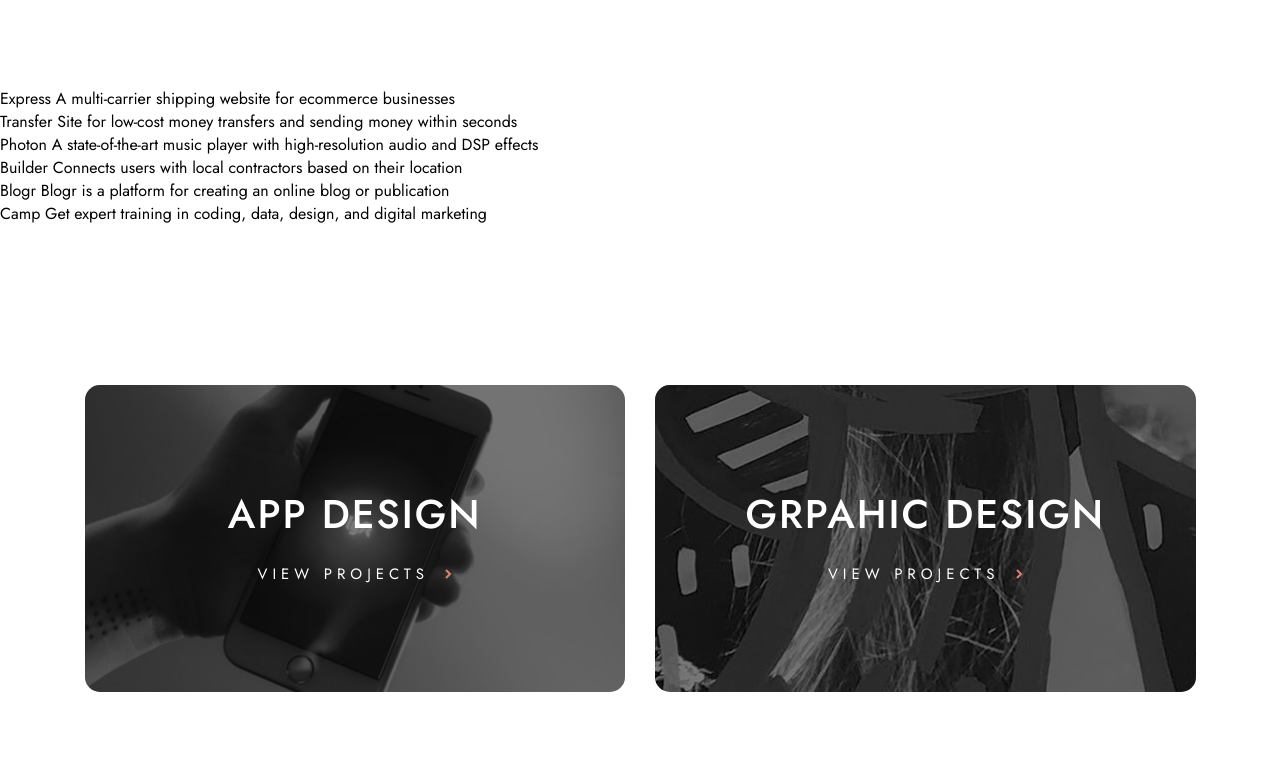
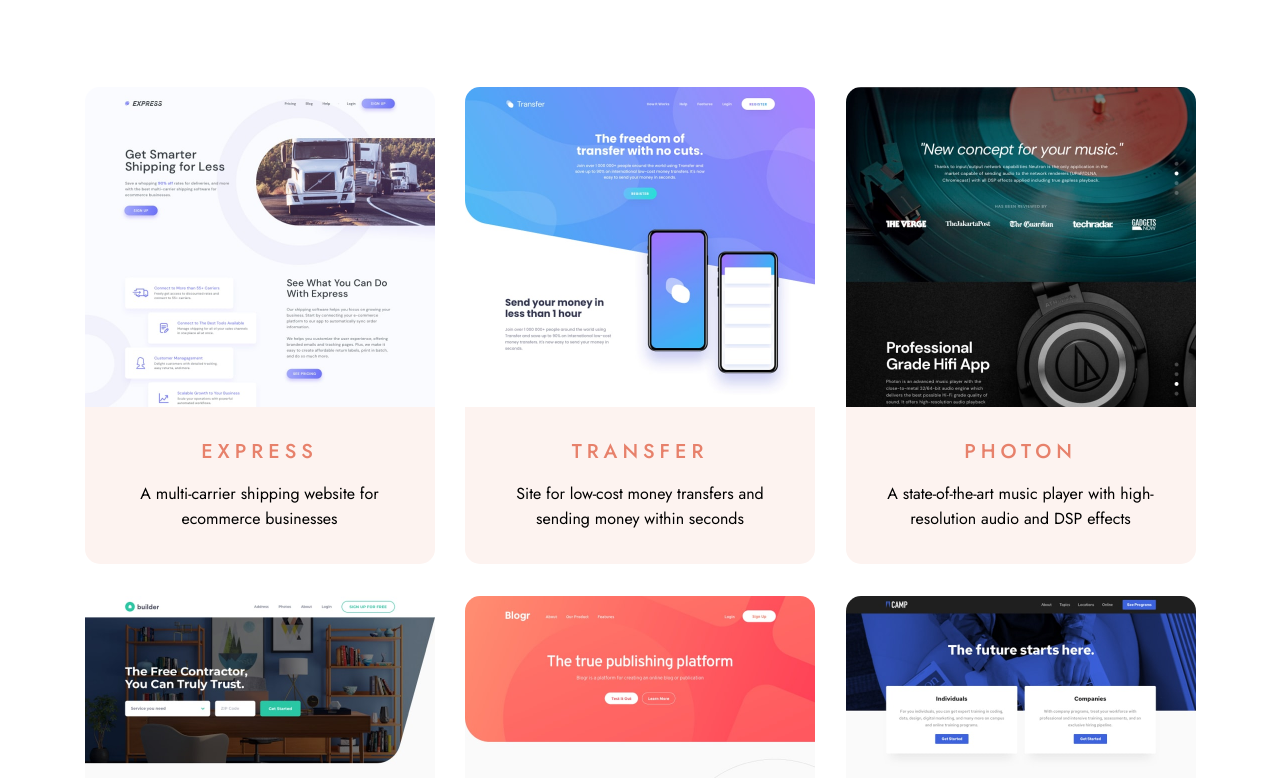
Before and after one commit to Andrparsons/designo, a Next.js app: page /web-design in a window 1280 px wide. Shown: the part 480-1258 px from the top of the page. Built offline with nearby package versions, Linux system fonts and the light colour scheme.

Commit message:
created card component and added to web-design

```diff
--- /dev/null
+++ b/components/Card/Card.js
@@ -0,0 +1,13 @@
+import styles from "./Card.module.css";
+
+export default function Card(props) {
+  return (
+    <div className={styles.card}>
+      <img src={props.imgSrc} alt="" className={styles.cardImg} />
+      <div className={styles.cardContent}>
+        <h3 className={styles.cardTitle}>{props.title}</h3>
+        <p className={styles.cardText}>{props.text}</p>
+      </div>
+    </div>
+  );
+}
--- /dev/null
+++ b/components/Card/Card.module.css
@@ -0,0 +1,80 @@
+.card {
+  border-radius: var(--borderRadiuslarge);
+  overflow: hidden;
+  cursor: pointer;
+  margin-bottom: 2.5rem;
+  display: flex;
+  flex-direction: column;
+}
+
+.card:last-child {
+  margin-bottom: 0;
+}
+
+.cardImg {
+  vertical-align: middle;
+}
+
+.cardContent {
+  text-align: center;
+  background-color: var(--cardBg);
+  padding: 2rem;
+}
+
+.card:hover .cardContent {
+  background-color: var(--highlightBg);
+  color: var(--textLight);
+}
+
+.card:hover .cardTitle {
+  color: var(--textLight);
+}
+
+.cardTitle {
+  color: var(--cardTitleText);
+}
+
+.cardText {
+  margin-top: 1rem;
+  font-size: 1rem;
+  line-height: 1.62;
+}
+
+@media (min-width: 550px) {
+  .card {
+    flex-direction: row;
+    max-width: 100%;
+    margin-bottom: 2rem;
+  }
+
+  .cardImg {
+    max-width: 339px;
+  }
+
+  .cardContent {
+    width: 100%;
+    display: flex;
+    justify-content: center;
+    flex-direction: column;
+  }
+}
+
+@media (min-width: 900px) {
+  .card {
+    flex-direction: column;
+    max-width: 350px;
+    margin: 0;
+  }
+
+  .card:last-child {
+    margin-bottom: 0;
+  }
+
+  .cardImg {
+    max-width: 100%;
+  }
+
+  .cardContent {
+    height: 100%;
+  }
+}
--- a/pages/web-design.js
+++ b/pages/web-design.js
@@ -4,6 +4,7 @@
 import Container from "../components/Container/Container";
 import CTA from "../components/CTA/CTA";
 import ProjectLink from "../components/ProjectLink/ProjectLink";
+import Card from "../components/Card/Card";
 
 export default function WebDesign() {
   return (
@@ -27,33 +28,49 @@
 
         {/* cards s/b components */}
         <section className={styles.cardSection}>
-          <div className={styles.card}>
-            Express A multi-carrier shipping website for ecommerce businesses
-          </div>
+          <Container>
+            <div className={styles.gridCardContainer}>
+              <Card
+                imgSrc="/web-design/desktop/image-express.jpg"
+                title="Express"
+                text="A multi-carrier shipping website for ecommerce businesses"
+              />
+              <Card
+                imgSrc="/web-design/desktop/image-transfer.jpg"
+                title="Transfer"
+                text="Site for low-cost money transfers and sending money
+              within seconds"
+              />
 
-          <div className={styles.card}>
-            Transfer Site for low-cost money transfers and sending money within
-            seconds
-          </div>
+              <Card
+                imgSrc="/web-design/desktop/image-photon.jpg"
+                title="Photon"
+                text="A state-of-the-art music player with high-resolution audio
+              and DSP effects"
+              />
 
-          <div className={styles.card}>
-            Photon A state-of-the-art music player with high-resolution audio
-            and DSP effects
-          </div>
+              <Card
+                imgSrc="/web-design/desktop/image-builder.jpg"
+                title="Builder"
+                text="Connects users with local contractors based on their
+              location"
+              />
 
-          <div className={styles.card}>
-            Builder Connects users with local contractors based on their
-            location
-          </div>
+              <Card
+                imgSrc="/web-design/desktop/image-blogr.jpg"
+                title="Blogr"
+                text="Blogr is a platform for creating an online blog or
+              publication"
+              />
 
-          <div className={styles.card}>
-            Blogr Blogr is a platform for creating an online blog or publication
-          </div>
-
-          <div className={styles.card}>
-            Camp Get expert training in coding, data, design, and digital
-            marketing
-          </div>
+              <Card
+                imgSrc="/web-design/desktop/image-camp.jpg"
+                title="Camp"
+                text="Get expert training in coding, data, design, and digital
+              marketing"
+              />
+            </div>
+          </Container>
         </section>
 
         <section className={styles.projectSection}>
--- a/styles/Design.module.css
+++ b/styles/Design.module.css
@@ -66,3 +66,20 @@
     row-gap: 1.5rem;
   }
 }
+
+/* card section */
+
+@media (min-width: 900px) {
+  .gridCardContainer {
+    display: grid;
+    grid-template-columns: repeat(3, auto);
+    column-gap: 1.875rem;
+    row-gap: 2rem;
+  }
+}
+
+@media (min-width: 1125px) {
+  .gridCardContainer {
+    justify-content: space-between;
+  }
+}
--- a/styles/globals.css
+++ b/styles/globals.css
@@ -8,15 +8,18 @@
   --darkGrey: #333136;
   --white: #ffffff;
   --lightGrey: #f1f3f5;
+  --veryLightPink: #fdf3f0;
 
   /* intentions */
   --appBg: var(--white);
   --darkBg: var(--black);
   --highlightBg: var(--peach);
   --secondaryHighlightBg: var(--lightPeach);
+  --cardBg: var(--veryLightPink);
 
   --textDark: var(--black);
   --textLight: var(--white);
+  --cardTitleText: var(--peach);
 
   --btnPrimaryBg: var(--white);
   --btnSecondaryBg: var(--peach);
```
